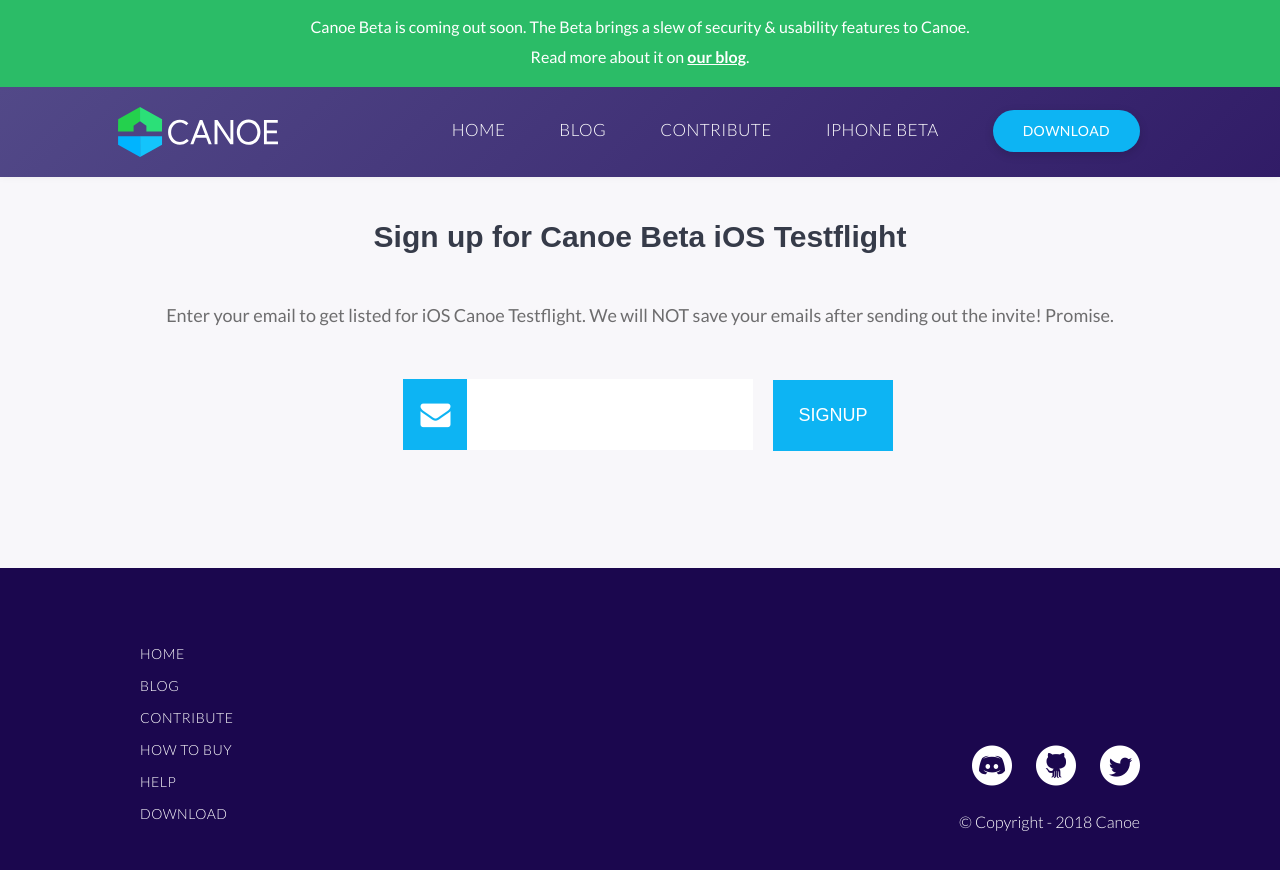
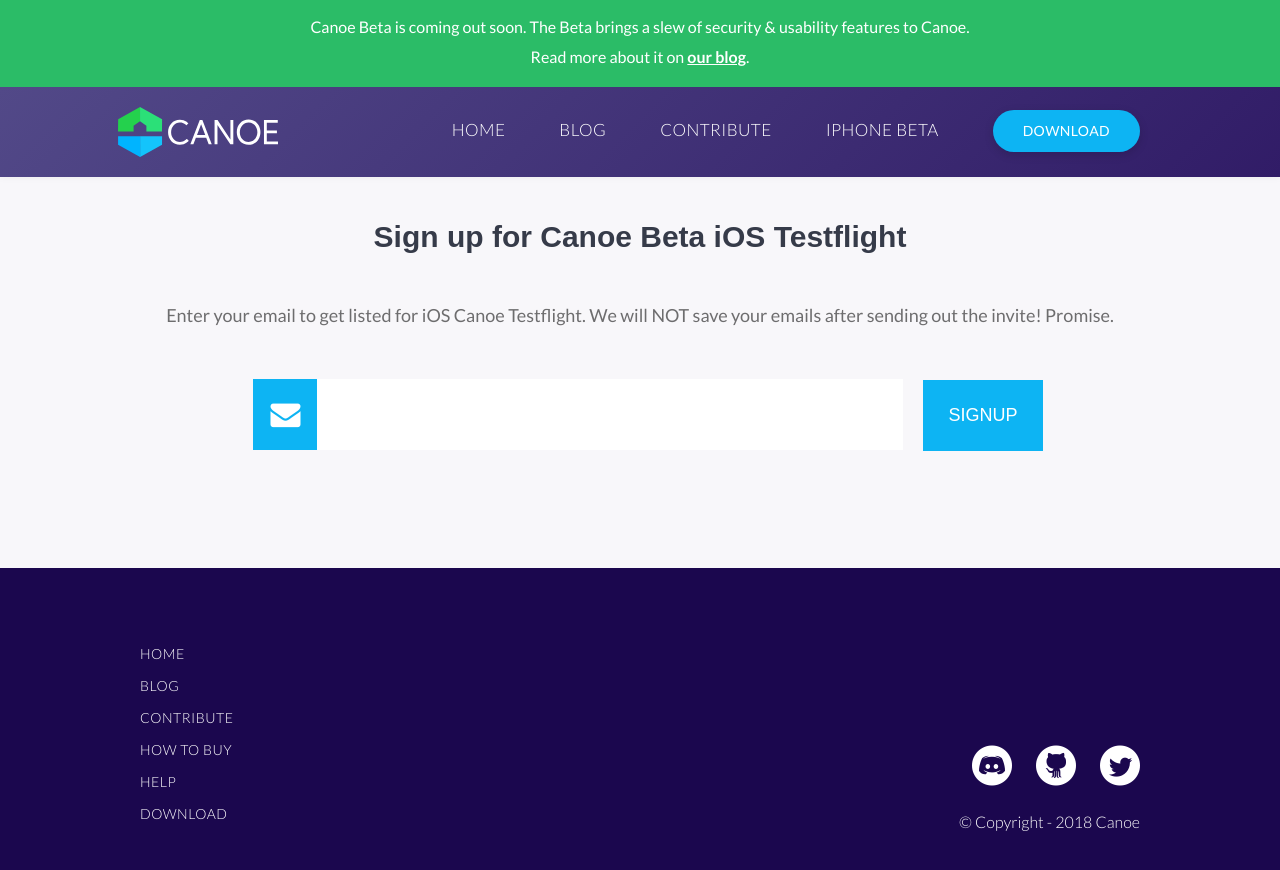
Before and after one commit to getcanoe/website, a Jekyll site: the page built from signup/index.html, in a window 1280 px wide. Shown: the top 870 px of the page. Built offline with Jekyll 4.4.1, drawn with Linux system fonts in a browser that asks for light colours; some web fonts are replaced.

Commit message:
Make signup field wider

```diff
--- a/_sass/page/_signup.scss
+++ b/_sass/page/_signup.scss
@@ -40,7 +40,7 @@
     z-index: 1;
     display: inline-block;
     margin: 1em;
-    max-width: 350px;
+    max-width: 650px;
     width: calc(100% - 3.2em);
     vertical-align: top;
   }
@@ -65,7 +65,7 @@
   }
 
   .input__field--hideo {
-    padding: 0.85em 2.85em 0.85em 3em;
+    padding: 0.85em 7.85em 0.85em 3em;
     background: transparent;
     -webkit-transform: translate3d(1em, 0, 0);
     transform: translate3d(1em, 0, 0);
```
